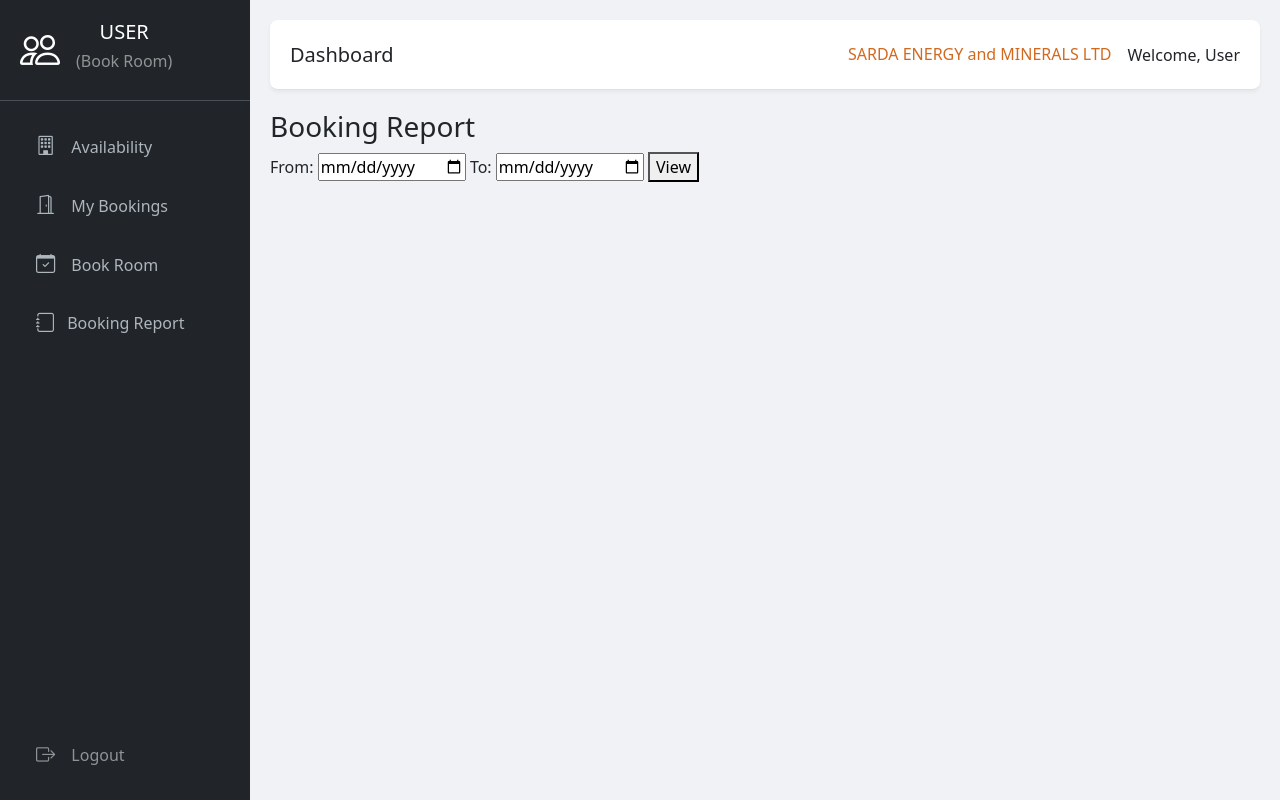
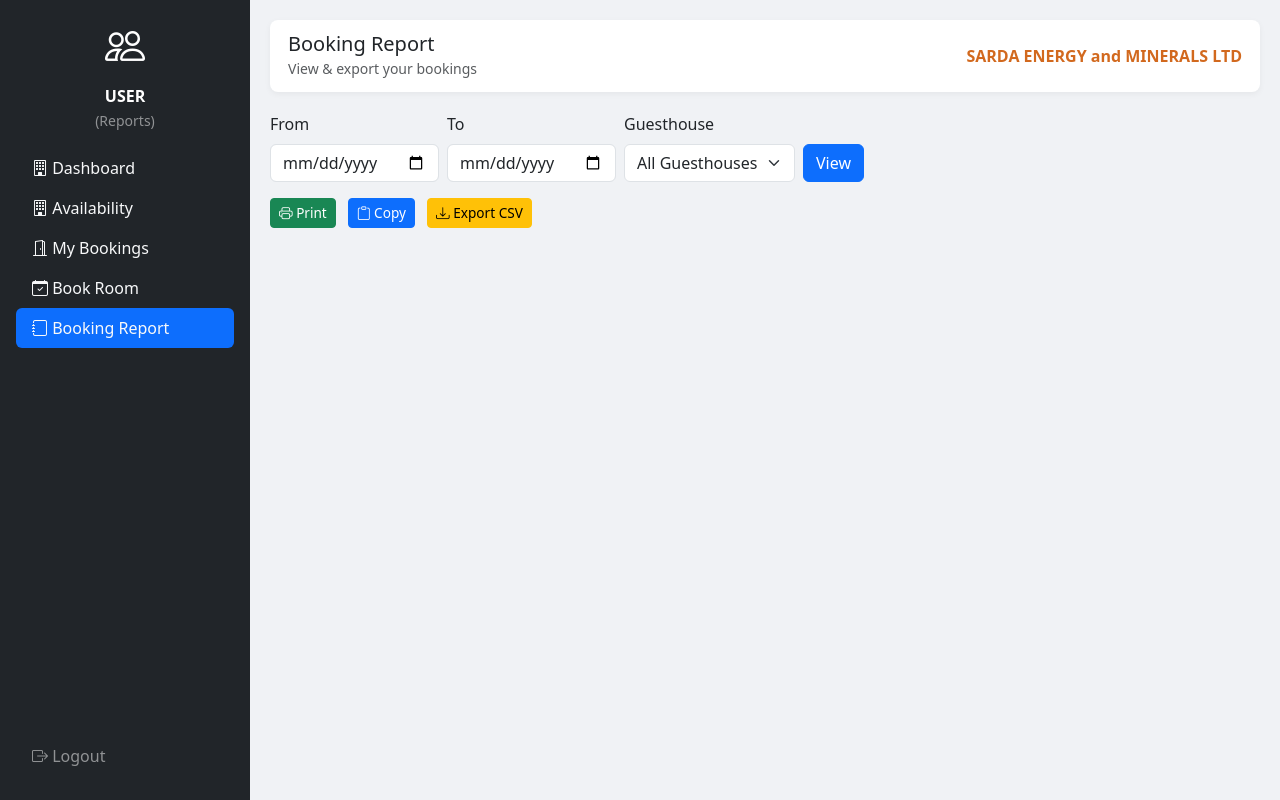
Before and after one commit to successfulshreya/guesthouse_system, a PHP site: page /user/report.php in a window 1280 px wide. Run offline with PHP 8.4, Linux system fonts and the light colour scheme; the visitor is signed in with stand-in values (Sample User, id 1); tables that the repository leaves empty or names only in its code hold one stand-in row (values such as "Sample post").

Commit message:
modified

```diff
--- a/user/availability.php
+++ b/user/availability.php
@@ -42,7 +42,7 @@ $gh_result = $conn->query("SELECT id, name FROM guesthouses ORDER BY name");
     <div class="sidebar-header">
         <a href="#" class="d-flex align-items-center text-white text-decoration-none">
             <i class="bi bi-people fs-1"></i>
-            <span class="fs-4 ms-3">USER<br><h6 class="text-white-50">(Book Room)</h6></span>
+            <span class="fs-4 ms-3"><H6>USER<br><h6 class="text-white-50">(Book Room)</h6></H6></span>
         </a>
     </div>
     <ul class="nav nav-pills flex-column flex-grow-1 p-3">
--- a/user/book_room.php
+++ b/user/book_room.php
@@ -158,7 +158,7 @@ if ($_SERVER['REQUEST_METHOD'] === 'POST') {
     <div class="sidebar-header">
         <a href="#" class="d-flex align-items-center text-white text-decoration-none">
             <i class="bi bi-people fs-1"></i>
-            <span class="fs-4 ms-3">USER<br><h6 class="text-white-50">(Book Room)</h6></span>
+            <span class="fs-4 ms-3"><H6>USER<br><h6 class="text-white-50">(Book Room)</h6></H6></span>
         </a>
     </div>
     <ul class="nav nav-pills flex-column flex-grow-1 p-3">
--- a/user/my_booking.php
+++ b/user/my_booking.php
@@ -141,7 +141,7 @@ $result = $stmt->get_result();
     <div class="sidebar-header">
         <a href="#" class="d-flex align-items-center text-white text-decoration-none">
             <i class="bi bi-people fs-1"></i>
-            <span class="fs-4 ms-3">USER<br><h6 class="text-white-50">(Book Room)</h6></span>
+            <span class="fs-4 ms-3"><H6>USER<br><h6 class="text-white-50">(Book Room)</h6></H6></span>
         </a>
     </div>
     <ul class="nav nav-pills flex-column flex-grow-1 p-3">
--- a/user/report.php
+++ b/user/report.php
@@ -1,173 +1,323 @@
 <?php
 session_start();
-if (!isset($_SESSION['user_id']) || $_SESSION['role'] !== 'user') {
-    header("Location: ../index.php");
+include '../db_connect.php';
+
+if(!isset($_SESSION['user_id']) || $_SESSION['role'] !== 'user'){
+    header('Location:../index.php');
     exit();
 }
 
-include '../db_connect.php';
-
 $user_id = $_SESSION['user_id'];
 $from = $_GET['from'] ?? '';
-$to = $_GET['to'] ?? '';
-$data = [];
+$to = $_GET['to'] ?? '' ;
 
-if ($from && $to) {
-    $sql = "SELECT b.*, r.room_id AS room_label
+$guesthouse_id = isset($_GET['guesthouse_id']) ? intval($_GET['guesthouse_id']) : 0 ;
+//agar guesthouse id url mai present hai tho integer vaLUE KARKE STORE KARLO ELSE O ZERO STORE KARKE FALSE STAQORE KAROO
+
+//FETCHING THE GUESTHOUSE NAME FOR DROPDOWN
+$gh_stmt=$conn->Prepare("SELECT id , name FROM guesthouses WHERE name IN ('VIP karishma guest house','Colony guesthouse siltara')");
+$gh_stmt->execute();
+$guesthouses=$gh_stmt->get_result();
+$gh_stmt->close();
+
+$data = null;
+
+//if date filter applied
+$sql = "SELECT
+    b.id,
+    b.user_id,
+    b.room_id,
+    b.guest_name,
+    b.guest_designation,
+    b.checkin_date,
+    b.checkout_date,
+    b.status,
+    b.total_cost,
+    b.room_id AS room_label,
+    IFNULL(r.rate_per_day, 0) AS rate_per_day,
+    g.name AS guesthouse_name,
+    DATEDIFF(b.checkout_date, b.checkin_date) AS days_calc
 FROM bookings b
 JOIN rooms r ON b.room_id = r.id
+JOIN guesthouses g ON r.guesthouse_id = g.id
 WHERE b.user_id = ?
-            AND b.checkin_date BETWEEN ? AND ?";
+AND b.checkin_date BETWEEN ? AND ? AND b.status = 'approved'";
 
+
+//GUESTHOUSE FILTER
+if ($guesthouse_id > 0) {
+    $sql .= " AND g.id = ?";
     $stmt = $conn->prepare($sql);
-
     if (!$stmt) {
-        die("SQL Prepare Failed: " . $conn->error);  // helpful debugging
+        die("Failed to prepare statement: " . $conn->error);
+    }
+    $stmt->bind_param('issi', $user_id, $from, $to, $guesthouse_id);
+} else {
+    $stmt = $conn->prepare($sql);
+    if (!$stmt) {
+        die("Failed to prepare statement: " . $conn->error);
+    }
+    $stmt->bind_param('iss', $user_id, $from, $to);
 }
 
-    $stmt->bind_param("iss", $user_id, $from, $to);
+
 $stmt->execute();
-    $data = $stmt->get_result();
-}
+$data=$stmt->get_result();
+$stmt->close();
+
 ?>
+
+
+
 <!DOCTYPE html>
 <html>
 <head>
     <title>Booking Report</title>
+    <meta charset="utf-8" />
+
+    <!--  Bootstrap & Icons -->
     <link href="https://cdn.jsdelivr.net/npm/bootstrap@5.3.3/dist/css/bootstrap.min.css" rel="stylesheet">
     <link href="https://cdnjs.cloudflare.com/ajax/libs/bootstrap-icons/1.10.5/font/bootstrap-icons.min.css" rel="stylesheet">
+
     <style>
+        /*  Table styling */
         table, th, td {
-            border: 1px solid black;
+            border: 1px solid #ddd;
             border-collapse: collapse;
         }
         th, td {
             padding: 8px;
+            text-align: left;
         }
 
-         body {
+        /*  Layout styling */
+        .sidebar {
+            width: 250px;
+            background: #212529;
+            color: #fff;
             min-height: 100vh;
-            display: flex;
-            background-color: #f0f2f5; /* Light gray background for a modern feel */
         }
-        .sidebar {
-            width: 250px; /* Slightly wider sidebar */
-            background: #212529; /* Darker background for more contrast */
-            color: #fff;
-            flex-shrink: 0;
-            transition: width 0.3s;
+        .main-content { padding: 20px; }
+        .topbar {
+            background: #fff;
+            padding: 12px 18px;
+            border-radius: 8px;
+            box-shadow: 0 2px 6px rgba(0,0,0,0.05);
+            margin-bottom: 20px;
         }
-        .sidebar-header {
-            padding: 20px;
-            text-align: center;
-            border-bottom: 1px solid #495057;
-        }
-        .sidebar .nav-link {
-            color: #adb5bd; /* Lighter gray text */
-            padding: 15px 20px;
-        }
-        .sidebar .nav-link.active {
-            background: #495057;
-            color: #fff;
-            border-left: 3px solid #0d6efd; /* Highlight active link */
-        }
-        .sidebar .nav-link:hover {
-            background: #343a40;
-            color: #fff;
-        }
-        .sidebar .nav-link i {
-            margin-right: 12px;
-            font-size: 1.2rem;
-        }
-        .main-content {
-            flex-grow: 1;
-            padding: 20px;
-        }
-           .topbar {
-            height: 70px;
-            background: #fff;
-            display: flex;
-            align-items: center;
-            justify-content: space-between;
-            padding: 0 20px;
-            border-bottom: 1px solid #e0e0e0;
-            margin-bottom: 20px;
-            border-radius: 8px; /* Rounded corners for the topbar */
-            box-shadow: 0 2px 4px rgba(0,0,0,0.05); /* Subtle shadow */
+        .btn-sm { font-size: .85rem; }
+        .table{
+            width:50%;
         }
     </style>
 </head>
-    <body>
-            <!-- Sidebar -->
-        <nav class="sidebar d-flex flex-column">
-            <div class="sidebar-header">
-                        <a href="#" class="d-flex align-items-center text-white text-decoration-none">
+
+<body style="display: flex; min-height: 100vh; background: #f0f2f5;">
+
+<!--  Sidebar -->
+<nav class="sidebar d-flex flex-column p-3">
+    <div class="sidebar-header text-center mb-3">
         <i class="bi bi-people fs-1"></i>
-                                    <span class="fs-4 ms-3"><h5>USER<h6 class="text-white-50">(Book Room)</h6></h5></span>
-                        </a>
+        <div class="mt-2"><strong>USER</strong></div>
+        <small class="text-white-50">(Reports)</small>
     </div>
-            <ul class="nav nav-pills flex-column flex-grow-1 p-3">
-                        <li class="nav-item">
-                                    <a href="availability.php" class="nav-link"><i class="bi bi-building"></i> Availability</a>
-                        </li>
-                        <li class="nav-item">
-                                    <a href="my_booking.php" class="nav-link"><i class="bi bi-door-open"></i> My Bookings</a>
-                        </li>
-                        <li class="nav-item">
-                                    <a href="book_room.php" class="nav-link"><i class="bi bi-calendar-check"></i> Book Room</a>
-                        </li>
-                           <li class="nav-item">
-                                    <a href="report.php" class="nav-link"><i class="bi bi-journal"></i>Booking Report</a>
-                        </li>
+
+    <ul class="nav nav-pills flex-column">
+
+        <li class="nav-item"><a href="dashboard.php" class="nav-link text-light"><i class="bi bi-building"></i> Dashboard</a></li>
+        <li class="nav-item"><a href="availability.php" class="nav-link text-light"><i class="bi bi-building"></i> Availability</a></li>
+        <li class="nav-item"><a href="my_booking.php" class="nav-link text-light"><i class="bi bi-door-open"></i> My Bookings</a></li>
+        <li class="nav-item"><a href="book_room.php" class="nav-link text-light"><i class="bi bi-calendar-check"></i> Book Room</a></li>
+        <li class="nav-item"><a href="report.php" class="nav-link active text-light"><i class="bi bi-journal"></i> Booking Report</a></li>
     </ul>
-            <div class="p-3">
+
+    <div class="mt-auto p-3">
         <a href="../logout.php" class="nav-link text-white-50"><i class="bi bi-box-arrow-right"></i> Logout</a>
     </div>
 </nav>
 
-        <!-- Main content area -->
-            <div class="main-content">
-            <div class="topbar">
-                        <h5 class="mb-0">Dashboard</h5>
-                        <div class="d-flex align-items-center">
-                                    <h6 class="mb-0 me-3" style="color:chocolate;">SARDA ENERGY and MINERALS LTD</h6>
-                                    <span>Welcome, User</span>
+<!--  Main content -->
+<div class="main-content flex-grow-1">
+
+    <!--  Topbar -->
+    <div class="topbar d-flex justify-content-between align-items-center">
+        <div>
+            <h5 class="mb-0">Booking Report</h5>
+            <small class="text-muted">View & export your bookings</small>
+        </div>
+        <div>
+            <strong style="color:chocolate">SARDA ENERGY and MINERALS LTD</strong>
         </div>
     </div>
 
-    <h3>Booking Report</h3>
-
-    <form method="get">
-        <label>From:</label>
-        <input type="date" name="from" required value="<?= htmlspecialchars($from) ?>">
-
-        <label>To:</label>
-        <input type="date" name="to" required value="<?= htmlspecialchars($to) ?>">
-
-        <button type="submit">View</button>
+    <!--  Filters -->
+    <form method="get" class="row g-2 align-items-end mb-3">
+        <div class="col-auto">
+            <label class="form-label">From</label>
+            <input type="date" name="from" class="form-control" required value="<?= htmlspecialchars($from) ?>">
+        </div>
+        <div class="col-auto">
+            <label class="form-label">To</label>
+            <input type="date" name="to" class="form-control" required value="<?= htmlspecialchars($to) ?>">
+        </div>
+        <div class="col-auto">
+            <label class="form-label">Guesthouse</label>
+            <select name="guesthouse_id" class="form-select">
+                <option value="0">All Guesthouses</option>
+                <?php while ($gh = $guesthouses->fetch_assoc()): ?>
+                    <option value="<?= $gh['id'] ?>" <?= $guesthouse_id == $gh['id'] ? 'selected' : '' ?>>
+                        <?= htmlspecialchars($gh['name']) ?>
+                    </option>
+                <?php endwhile; ?>
+            </select>
+        </div>
+        <div class="col-auto">
+            <button class="btn btn-primary">View</button>
+        </div>
     </form>
 
+    <!--  Print / Copy / Export Buttons -->
+    <div class="mb-3">
+        <button class="btn btn-success btn-sm me-2" onclick="printReport()">
+            <i class="bi bi-printer"></i> Print
+        </button>
+        <button class="btn btn-primary btn-sm me-2" onclick="copyReport()">
+            <i class="bi bi-clipboard"></i> Copy
+        </button>
+        <button class="btn btn-warning btn-sm" onclick="exportCSV()">
+            <i class="bi bi-download"></i> Export CSV
+        </button>
+    </div>
+
+    <!--  Report Table -->
     <?php if ($from && $to): ?>
         <?php if ($data && $data->num_rows > 0): ?>
-            <table>
+            <div class="table-responsive">
+                <table class="table" id="reportTable">
+                    <thead class="table-dark">
                         <tr>
+                            <th>ID</th>
+                            <th>Guesthouse</th>
                             <th>Room</th>
+                            <!-- <th>Guest</th> -->
                             <th>Check-in</th>
                             <th>Check-out</th>
+                            <th>Days</th>
+                            <!-- <th>Rate (Rs)</th> -->
                             <th>Total Cost (Rs)</th>
+                            <th>Status</th>
                         </tr>
-                <?php while ($b = $data->fetch_assoc()): ?>
+                    </thead>
+                    <tbody>
+                        <?php while ($b = $data->fetch_assoc()):
+                            $days = max(1, (int)$b['days_calc']);
+                            $rate = (float)$b['rate_per_day'];
+                            $total = (float)$b['total_cost'] > 0 ? $b['total_cost'] : $days * $rate;
+                        ?>
                         <tr>
+                            <td><?= htmlspecialchars($b['id']) ?></td>
+                            <td><?= htmlspecialchars($b['guesthouse_name']) ?></td>
                             <td><?= htmlspecialchars($b['room_label']) ?></td>
+
                             <td><?= htmlspecialchars($b['checkin_date']) ?></td>
                             <td><?= htmlspecialchars($b['checkout_date']) ?></td>
-                        <td>Rs <?= number_format($b['total_cost'], 2) ?></td>
+                            <td><?= $days ?></td>
+
+                            <td><?= number_format($total,2) ?></td>
+                            <td>
+                                <span class="badge
+                                    <?= $b['status']=='approved' ? 'bg-success' :
+                                       ($b['status']=='pending' ? 'bg-warning text-dark' : 'bg-danger') ?>">
+                                    <?= ucfirst($b['status']) ?>
+                                </span>
+                            </td>
                         </tr>
                         <?php endwhile; ?>
+                    </tbody>
                 </table>
+            </div>
         <?php else: ?>
-            <p>No bookings found in this date range.</p>
+            <div class="alert alert-info">No bookings found in this date range.</div>
         <?php endif; ?>
     <?php endif; ?>
+</div>
+
+
+
+<!--  JS Functions -->
+<script>
+function printReport() {
+    const table = document.getElementById('reportTable');
+    if (!table) return alert('No report to print');
+
+    const w = window.open('', '_blank');
+    w.document.write(`
+        <html><head><title>Print Report</title>
+        <link href="https://cdn.jsdelivr.net/npm/bootstrap@5.3.3/dist/css/bootstrap.min.css" rel="stylesheet">
+        <style>
+            table, th, td { border:1px solid #ddd; border-collapse:collapse; padding:8px; }
+        </style>
+        </head><body>
+        <h3>Booking Report</h3>
+        ${table.outerHTML}
+        </body></html>
+    `);
+    w.document.close();
+    w.print();
+}
+
+function copyReport() {
+    const table = document.getElementById('reportTable');
+    if (!table) return alert('No report to copy');
+
+    const range = document.createRange();
+    range.selectNode(table);
+    const sel = window.getSelection();
+    sel.removeAllRanges();
+    sel.addRange(range);
+
+    try {
+        document.execCommand('copy');
+        alert('Report copied to clipboard. now can paste on Excel/Word .');
+    } catch (e) {
+        alert('Copy failed: ' + e);
+    }
+    sel.removeAllRanges();
+}
+
+function exportCSV() {
+    const table = document.getElementById('reportTable');
+    if (!table) return alert('No report to export');
+
+    const rows = [];
+    const headers = Array.from(table.querySelectorAll('thead th')).map(th => th.innerText.trim());
+    rows.push(headers.join(','));
+
+    table.querySelectorAll('tbody tr').forEach(tr => {
+        const cols = Array.from(tr.querySelectorAll('td')).map(td => {
+            let txt = td.innerText.replace(/"/g, '""').trim();
+            if (txt.includes(',') || txt.includes('"')) txt = `"${txt}"`;
+            return txt;
+        });
+        rows.push(cols.join(','));
+    });
+
+    const csv = rows.join('\n');
+    const blob = new Blob([csv], { type: 'text/csv;charset=utf-8;' });
+    const url = URL.createObjectURL(blob);
+    const a = document.createElement('a');
+
+    const from = document.querySelector('input[name="from"]').value || 'from';
+    const to = document.querySelector('input[name="to"]').value || 'to';
+    a.download = `booking_report_${from}_to_${to}.csv`;
+
+    a.href = url;
+    document.body.appendChild(a);
+    a.click();
+    document.body.removeChild(a);
+    URL.revokeObjectURL(url);
+}
+</script>
+
 </body>
 </html>
```
Also changed, not shown: user/dashboard.php (+21 -17 lines), 1 other file. Lines whose indentation alone changed are shown as unchanged.
